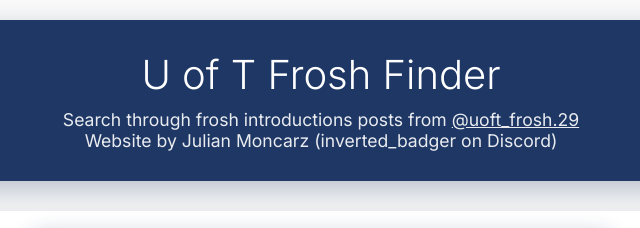
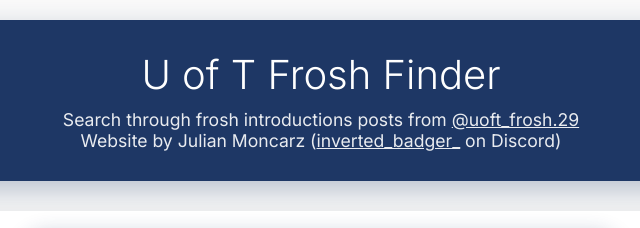
Before and after one commit to Julian-Moncarz/Frosh-finder-website, a plain HTML site: page index.html in a window 1280 px wide. Shown: the top 228 px of the page, 319-959 px from the left. Drawn offline with Linux system fonts and the light colour scheme.

Commit message:
Add Discord profile link to website footer

```diff
--- a/index.html
+++ b/index.html
@@ -262,7 +262,7 @@
         <div class="header">
             <h1>U of T Frosh Finder</h1>
             <p>Search through frosh introductions posts from <a href="https://www.instagram.com/uoft_frosh.29/" target="_blank" rel="noopener" style="color: white; text-decoration: underline;">@uoft_frosh.29</a></p>
-            <p>Website by Julian Moncarz (inverted_badger on Discord)</p>
+            <p>Website by Julian Moncarz (<a href="https://discord.com/users/1297266208873381940" target="_blank" rel="noopener" style="color: white; text-decoration: underline;">inverted_badger_</a> on Discord)</p>
         </div>
 
         <div class="search-section">
```
